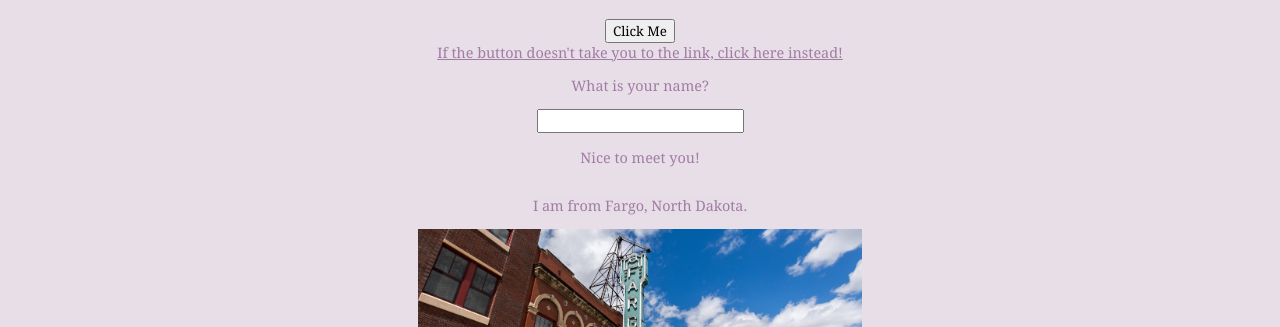
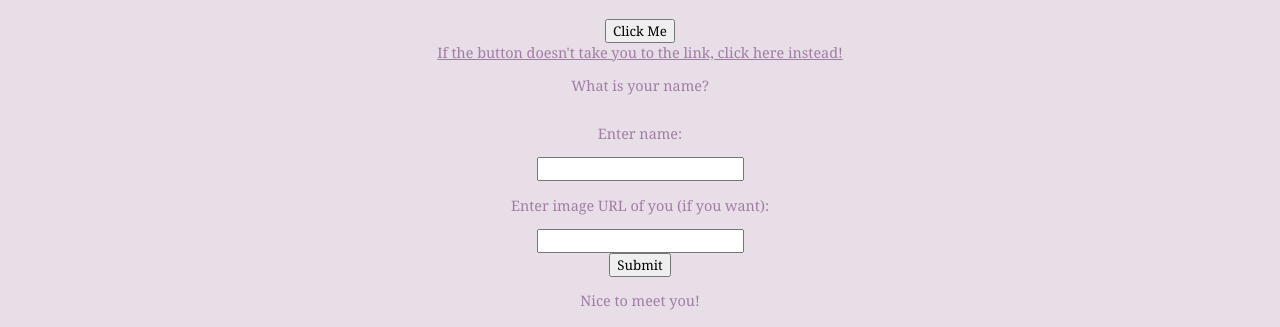
Before and after one commit to DALI-mini-webdev/personal-react-website-cindylwang, a React (Create React App) app: page / in a window 1280 px wide. Shown: the part 139-466 px from the top of the page. Built offline with nearby package versions, Linux system fonts and the light colour scheme; some icons are missing.

Commit message:
modified user input component

```diff
--- a/src/App.js
+++ b/src/App.js
@@ -10,9 +10,6 @@ function App() {
   const buttonFunction = () =>
     console.log("The button was clicked.");
     <button onClick="window.open='https://www.youtube.com/watch?v=rEq1Z0bjdwc';"></button>
-  const onChangeFunction = (event) => {
-    console.log(event.target.value);
-  }
 
   return (
     <div className="App-header">
@@ -25,11 +22,8 @@ function App() {
       <a href="https://www.youtube.com/watch?v=rEq1Z0bjdwc" className="App-header">
         If the button doesn't take you to the link, click here instead!</a>
 
+      <p className='App-header'>What is your name?</p>
       <UserBoard />
-
-      <header className="App-header">
-        <input type="text" onChange={onChangeFunction}/>
-      </header>
 
       <p className="App-header">Nice to meet you!</p>
 
--- a/src/components/UserInput/UserBoard.js
+++ b/src/components/UserInput/UserBoard.js
@@ -1,5 +1,6 @@
 import React, {Component} from 'react';
 import {Map} from 'immutable';
+import UserPosting from './UserPosting'
 
 class UserBoard extends Component {
     constructor(props) {
@@ -11,18 +12,48 @@ class UserBoard extends Component {
             newUserImage: ''
         }
     }
+
     newUserNameFunction = (event) => {
         this.setState({newUserName: event.target.value});
     }
-
-    newUserImage = (event) => {
+    newUserImageFunction = (event) => {
         this.setState({newUserImage: event.target.value});
+    }
+    saveUserInfo = () => {
+        let userData = {
+            name: this.state.newUserName,
+            image: this.state.newUserImage,
+        }
+        this.setState ({
+            Users: this.state.Users.set(this.state.UserID, userData),
+            UserID: this.state.userID + 1
+        });
     }
 
     render() {
+        const allUsers = this.state.Users.entrySeq().map(
+            ([id, user]) => {
+                return(
+                    <UserPosting
+                        name = {user.name}
+                        userURL = {user.image}
+                        id = {id}
+                        key = {id}
+                />
+                )
+            }
+        )
         return (
-            <div>
-                <p>What is your name?</p>
+            <div className = 'App-header'>
+                {allUsers}
+
+                <p>Enter name:</p>
+                <input type="text" value={this.state.newUserName} onChange={this.newUserNameFunction}/>
+
+                <p>Enter image URL of you (if you want):</p>
+                <input type="text" value={this.state.newUserImage} onChange={this.newUserImageFunction}/>
+
+                <button onClick={this.saveUserInfo}>Submit</button>
             </div>
         );
     }
--- a/src/components/UserInput/UserPosting.js
+++ b/src/components/UserInput/UserPosting.js
@@ -1,19 +1,12 @@
-import React, {Component} from 'react';
+import React from 'react';
 
-class UserPosting extends Component {
-    constructor (props) {
-        super (props);
-        this.state = {};
-    }
-
-    render () {
-        return (
-            <div>
-                <p>{this.props.name} </p>
-                <img src={this.props.userURL} alt = 'Image'/>
-            </div>
-        )
-    }
+const UserPosting = (props) => {
+    return (
+        <div>
+            <p>{props.name}</p>
+            <img src={props.userURL} alt = 'Image'/>
+        </div>
+    );
 }
 
 export default UserPosting;
```
Also changed, not shown: 1 other file (tests, documents, lock files or other folders).
